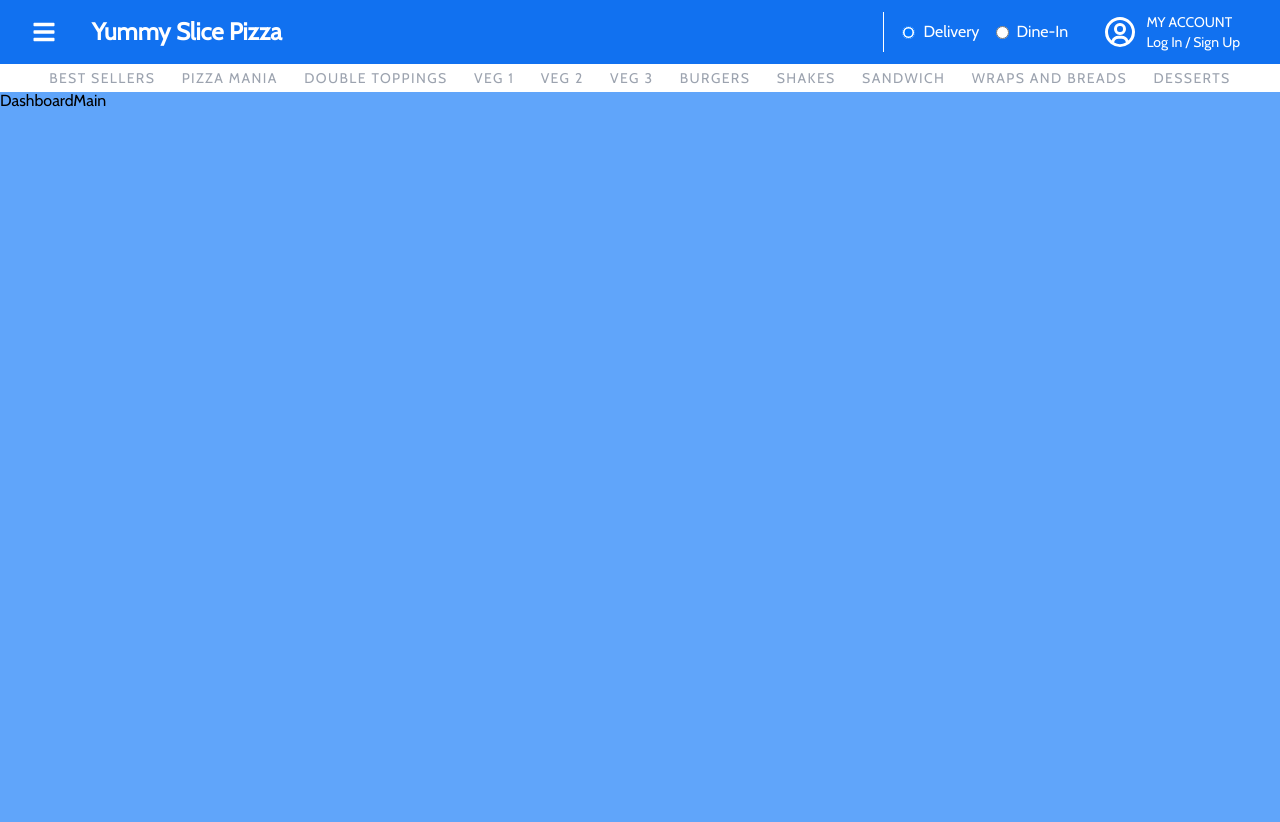
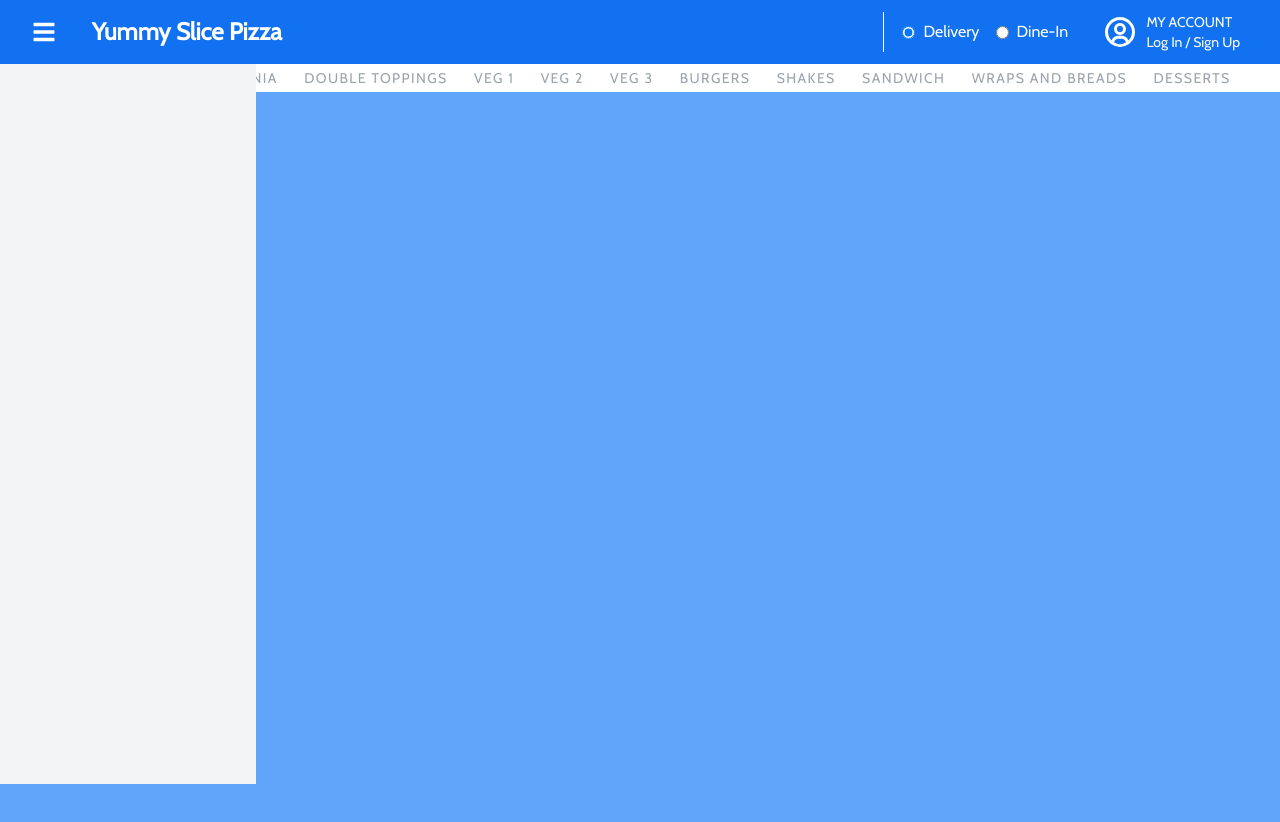
Before and after one commit to jasmeets-6575/yummy-slice-pizza, a React (Create React App) app: page / in a window 1280 px wide. Shown: the top 822 px of the page. Built offline with nearby package versions, Linux system fonts and the light colour scheme; the HTML template or start-up script is replaced by a standard one.

Commit message:
adding left sidebar changes

```diff
--- a/src/pages/Dashboard/Dashboard.tsx
+++ b/src/pages/Dashboard/Dashboard.tsx
@@ -2,12 +2,14 @@ import DashboardMain from "./DashboardMain"
 import ItemLinks from "./ItemLinks"
 import LeftSidebar from "./LeftSidebar"
 import NavbarDash from "./NavbarDash"
+import RightSidebar from "./RightSidebar"
 
 const Dashboard = () => {
   return (
     <div className="h-screen">
       <NavbarDash/>
       <LeftSidebar />
+      < RightSidebar />
       <ItemLinks />
       <DashboardMain />
     </div>
--- a/src/pages/Dashboard/LeftSidebar.tsx
+++ b/src/pages/Dashboard/LeftSidebar.tsx
@@ -10,7 +10,7 @@ interface props {
 const LeftSidebar = () => {
 
   return (
-    <div className="fixed left-[100%] flex flex-col gap-2 w-[20%] bg-white h-[90vh]">
+    <div className="fixed z-10 left-[100%] bg-gray-100 flex flex-col gap-2 w-[20%] h-[90vh]">
       {data.map((item) => {
         const { id, text, logo } = item;
         return (
--- /dev/null
+++ b/src/pages/Dashboard/RightSidebar.tsx
@@ -0,0 +1,10 @@
+const RightSidebar = () => {
+  return (
+    <div className="fixed z-10 w-[20%] bg-gray-100 h-[90vh]">
+      <div className="">
+
+      </div>
+    </div>
+  );
+};
+export default RightSidebar;
```
